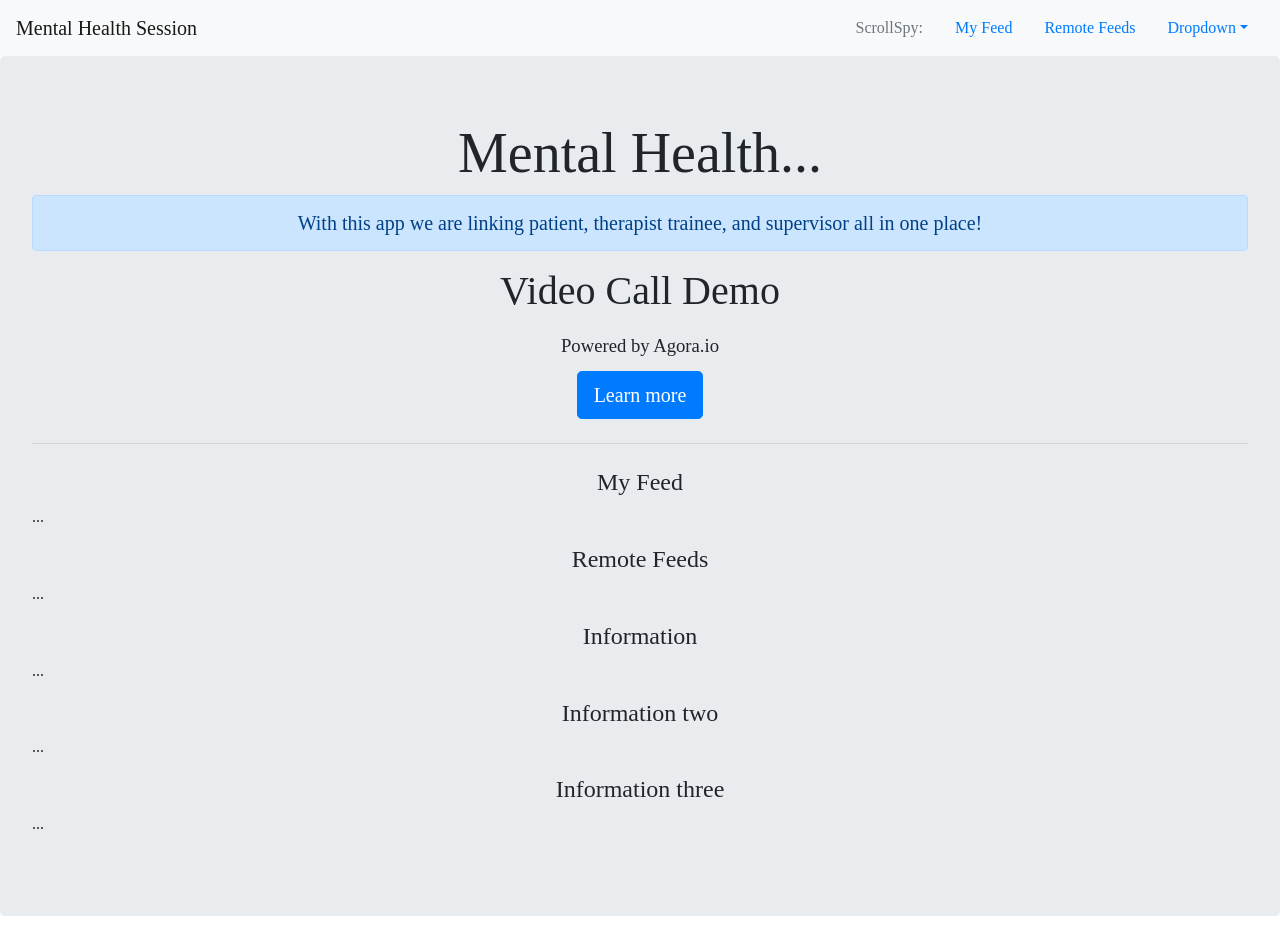
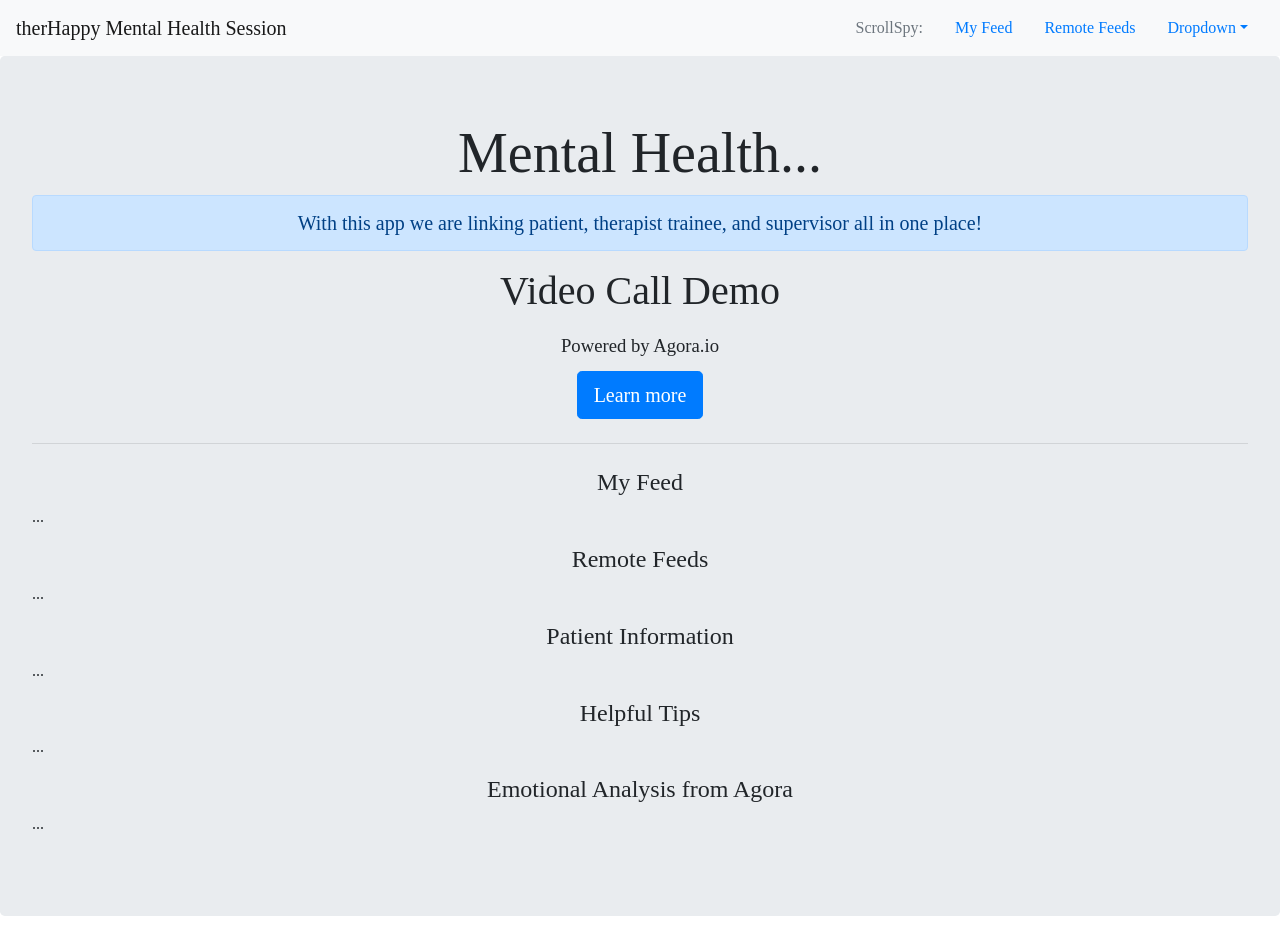
Before and after one commit to GarrettYoung510/therHappy, a plain HTML site: page index.html in a window 1280 px wide. Drawn offline with nearby package versions, Linux system fonts and the light colour scheme; no server answers; a web font is replaced by a local one.

Commit message:
updated styling

```diff
--- a/index.html
+++ b/index.html
@@ -3,7 +3,7 @@
 
 <head>
     <meta charset="UTF-8">
-    <title>Video Call Demo</title>
+    <title>therHappy</title>
     <link rel="stylesheet" href="./styles/style.css">
 
     <!-- google font -->
@@ -16,7 +16,7 @@
 
 
     <nav id="navbar-example2" class="navbar navbar-light bg-light">
-        <a class="navbar-brand" href="#">Mental Health Session</a>
+        <a class="navbar-brand" href="#">therHappy Mental Health Session</a>
         <ul class="nav nav-pills">
             <li class="nav-item">
                 <a class="nav-link disabled" href="#mdo">ScrollSpy: </a>
@@ -74,11 +74,11 @@
                 <!-- Remote Feeds -->
             </div>
             <p>...</p>
-            <h4 id="one">Information</h4>
+            <h4 id="one">Patient Information</h4>
             <p>...</p>
-            <h4 id="two">Information two</h4>
+            <h4 id="two">Helpful Tips</h4>
             <p>...</p>
-            <h4 id="three">Information three</h4>
+            <h4 id="three">Emotional Analysis from Agora</h4>
             <p>...</p>
         </div>
     </div>
```
